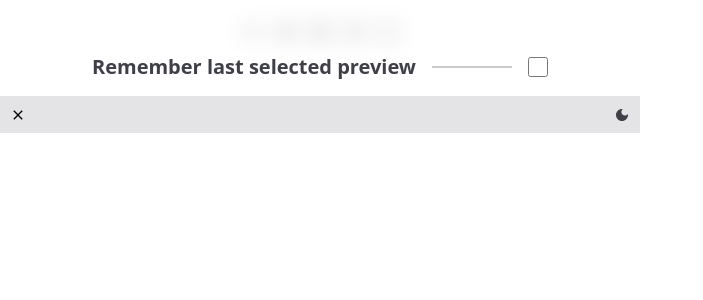
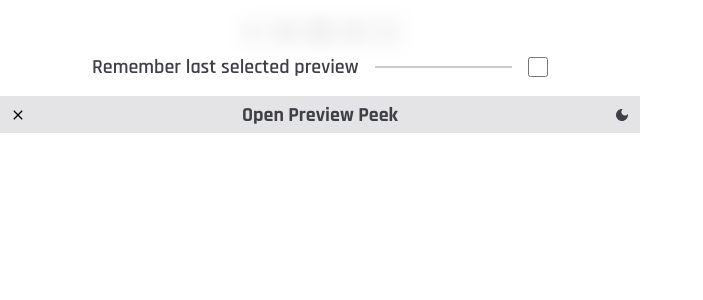
Before and after one commit to nithinrdy/open-preview-peek, a React (Vite) app: page / in a window 1280 px wide. Both pictures are taken after a click on the button 18 px from the left and 115 px from the top of the page. Shown: the top 300 px of the page, without its empty margins (0-703 px from the left). Built offline with nearby package versions, Linux system fonts and the light colour scheme; no server answers.

Commit message:
add cool font

```diff
--- a/index.html
+++ b/index.html
@@ -3,6 +3,12 @@
   <head>
     <meta charset="UTF-8" />
     <meta name="viewport" content="width=device-width, initial-scale=1.0" />
+    <link rel="preconnect" href="https://fonts.googleapis.com" />
+    <link rel="preconnect" href="https://fonts.gstatic.com" crossorigin />
+    <link
+      href="https://fonts.googleapis.com/css2?family=Rajdhani:wght@300;400;500;600;700&display=swap"
+      rel="stylesheet"
+    />
     <title>Open Preview-Peek</title>
   </head>
   <body>
--- a/src/index.css
+++ b/src/index.css
@@ -6,6 +6,11 @@
   -webkit-font-smoothing: antialiased;
   -moz-osx-font-smoothing: grayscale;
   box-sizing: border-box;
+}
+
+.font-rajdhani {
+  font-family: "Rajdhani", sans-serif;
+  font-style: normal;
 }
 
 @theme {
--- a/src/modules/footer-toolbar/index.tsx
+++ b/src/modules/footer-toolbar/index.tsx
@@ -5,7 +5,7 @@ export const FooterToolbar = () => {
   return (
     <div className="mt-auto w-full py-1 px-1 border-t border-t-divider bg-background-2 flex items-center gap-1 z-[20] transition-colors duration-500">
       <SettingsButton />
-      <span className="ml-auto" />
+      <span className="mx-auto font-rajdhani font-[700] text-content-primary text-xl select-none">Open Preview Peek</span>
       <ThemeSwitchButton />
     </div>
   );
--- a/src/modules/settings/index.tsx
+++ b/src/modules/settings/index.tsx
@@ -19,7 +19,7 @@ export const Settings = () => {
         <div className="flex items-center justify-between gap-4">
           <label
             htmlFor="rememberLastSelectedPreview"
-            className="font-[700] text-content-primary text-xl select-none"
+            className="font-rajdhani font-[600] text-content-primary text-xl select-none"
           >
             Remember last selected preview
           </label>
```
